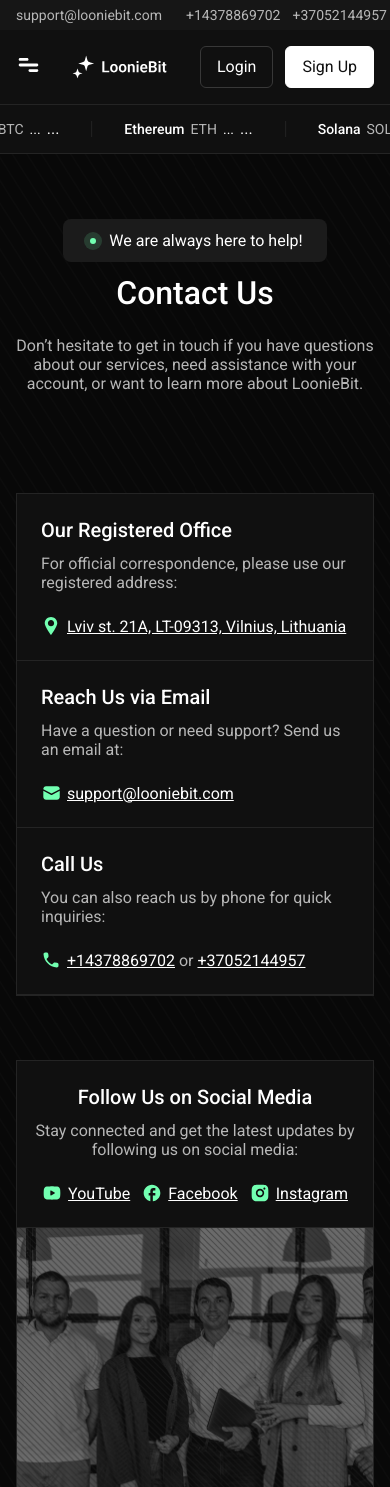
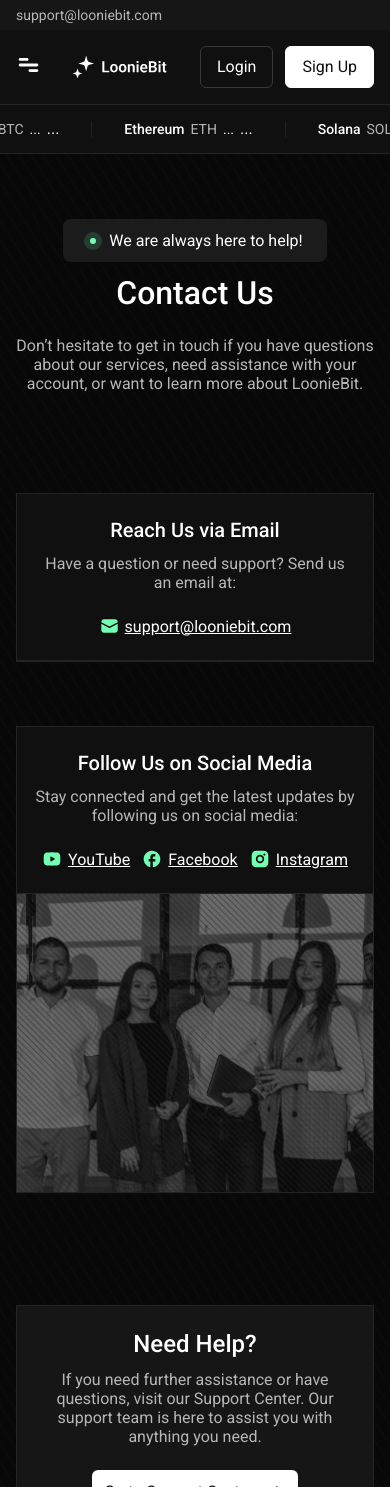
Before and after one commit to hosting1-born2be/looniebit, a Next.js app: page /contacts in a window 390 px wide. Shown: the top 1487 px of the page. Built offline with nearby package versions, Linux system fonts and the light colour scheme; no server answers.

Commit message:
removed phone

```diff
--- a/src/app/contacts/components/ContactsDetails/ContactsDetails.tsx
+++ b/src/app/contacts/components/ContactsDetails/ContactsDetails.tsx
@@ -3,12 +3,7 @@
 import Link from "next/link";
 import { motion } from "framer-motion";
 
-import {
-  WEBSITE_EMAIL,
-  WEBSITE_PHONE,
-  WEBSITE_PHONE_2,
-  WEBSITE_REGISTRATION_ADDRESS,
-} from "@/shared/lib/constants/constants";
+import { WEBSITE_EMAIL } from "@/shared/lib/constants/constants";
 import { fadeInUp } from "@/shared/lib/helpers/animations";
 
 import styles from "../ContactsWrap/ContactsWrap.module.scss";
@@ -16,26 +11,6 @@
 export default function ContactsDetails() {
   return (
     <div className={styles.contactsDetailsContent}>
-      <div className={styles.item}>
-        <motion.div
-          initial="hidden"
-          whileInView="visible"
-          viewport={{ once: true }}
-          variants={fadeInUp}
-        >
-          <h2>Our Registered Office</h2>
-          <p>For official correspondence, please use our registered address:</p>
-          <div className={styles.address}>
-            <Image
-              src="/images/contacts/location.svg"
-              alt="map"
-              width={20}
-              height={20}
-            />
-            <span>{WEBSITE_REGISTRATION_ADDRESS}</span>
-          </div>
-        </motion.div>
-      </div>
       <div className={styles.item}>
         <motion.div
           initial="hidden"
@@ -56,34 +31,6 @@
           </Link>
         </motion.div>
       </div>
-      <div className={styles.item}>
-        <motion.div
-          initial="hidden"
-          whileInView="visible"
-          viewport={{ once: true }}
-          variants={fadeInUp}
-        >
-          <h2>Call Us</h2>
-          <p>You can also reach us by phone for quick inquiries:</p>
-          <div className={styles.phones}>
-            <Image
-              src="/images/contacts/phone.svg"
-              alt="map"
-              width={20}
-              height={20}
-            />
-            <span>
-              <Link href={`tel:${WEBSITE_PHONE}`} className={styles.address}>
-                <span>{WEBSITE_PHONE}</span>
-              </Link>
-              {" or "}
-              <Link href={`tel:${WEBSITE_PHONE_2}`} className={styles.address}>
-                <span>{WEBSITE_PHONE_2}</span>
-              </Link>
-            </span>
-          </div>
-        </motion.div>
-      </div>
     </div>
   );
 }
--- a/src/app/contacts/components/ContactsWrap/ContactsWrap.module.scss
+++ b/src/app/contacts/components/ContactsWrap/ContactsWrap.module.scss
@@ -123,13 +123,17 @@
       display: flex;
       border: 1px solid #242424;
       background: #101010;
+      width: 100%;
       @media (max-width: 992px) {
         flex-direction: column;
       }
       .item {
-        width: 33.33%;
+        width: 100%;
         padding: 24px;
         border-bottom: 1px solid #242424;
+        display: flex;
+        flex-direction: column;
+        align-items: center;
         @media (max-width: 992px) {
           width: 100%;
         }
@@ -145,6 +149,12 @@
             border-right: none;
           }
         }
+        > div {
+          width: 100%;
+          display: flex;
+          flex-direction: column;
+          align-items: center;
+        }
         h2 {
           color: #fff;
           margin-bottom: 12px;
@@ -152,6 +162,7 @@
           font-style: normal;
           font-weight: 500;
           line-height: normal;
+          text-align: center;
         }
         p {
           color: #b7b7b7;
@@ -160,10 +171,13 @@
           font-weight: 400;
           line-height: normal;
           margin-bottom: 24px;
+          text-align: center;
         }
         .phones {
           display: flex;
           align-items: center;
+          justify-content: center;
+          //width: 100%;
           gap: 6px;
           color: #b7b7b7;
           font-size: 16px;
@@ -175,7 +189,7 @@
             height: 20px;
           }
           > span {
-            width: calc(100% - 26px);
+            //width: calc(100% - 26px);
           }
           a {
             display: inline;
--- a/src/shared/ui/components/header/Header.tsx
+++ b/src/shared/ui/components/header/Header.tsx
@@ -7,8 +7,6 @@
   FACEBOOK_URL,
   INSTAGRAM_URL,
   WEBSITE_EMAIL,
-  WEBSITE_PHONE,
-  WEBSITE_PHONE_2,
   YOUTUBE_URL,
 } from "@/shared/lib/constants/constants";
 
@@ -40,10 +38,6 @@
         <div className={styles.headerTop}>
           <div className={styles.headerTopLeft}>
             <Link href={`mailto:${WEBSITE_EMAIL}`}>{WEBSITE_EMAIL}</Link>
-            <div className={styles.headerTopPhone}>
-              <Link href={`tel:${WEBSITE_PHONE}`}>{WEBSITE_PHONE}</Link>
-              <Link href={`tel:${WEBSITE_PHONE_2}`}>{WEBSITE_PHONE_2}</Link>
-            </div>
           </div>
           <div className={styles.headerTopSocials}>
             <Link href={YOUTUBE_URL} target="_blank">
```
